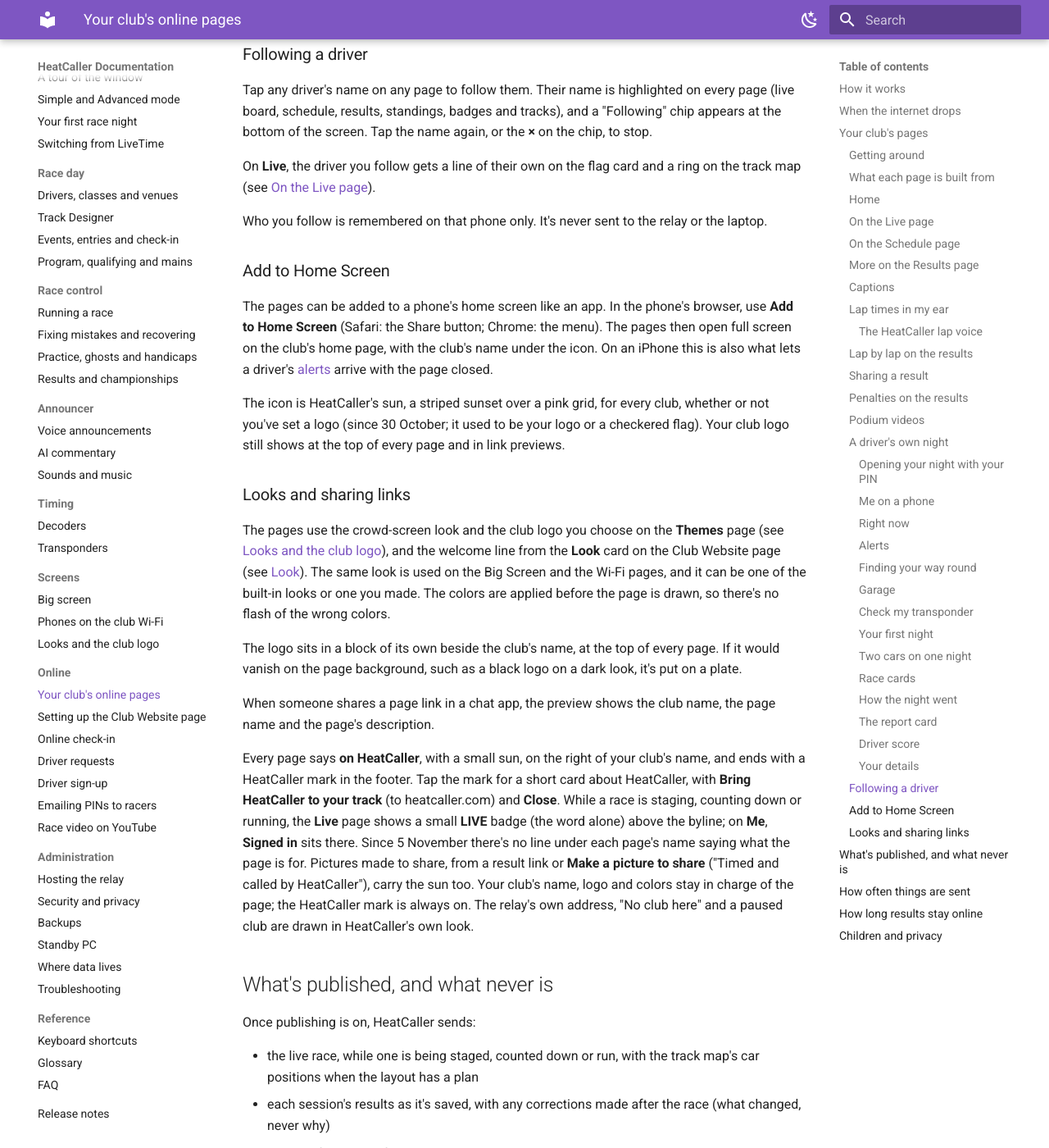
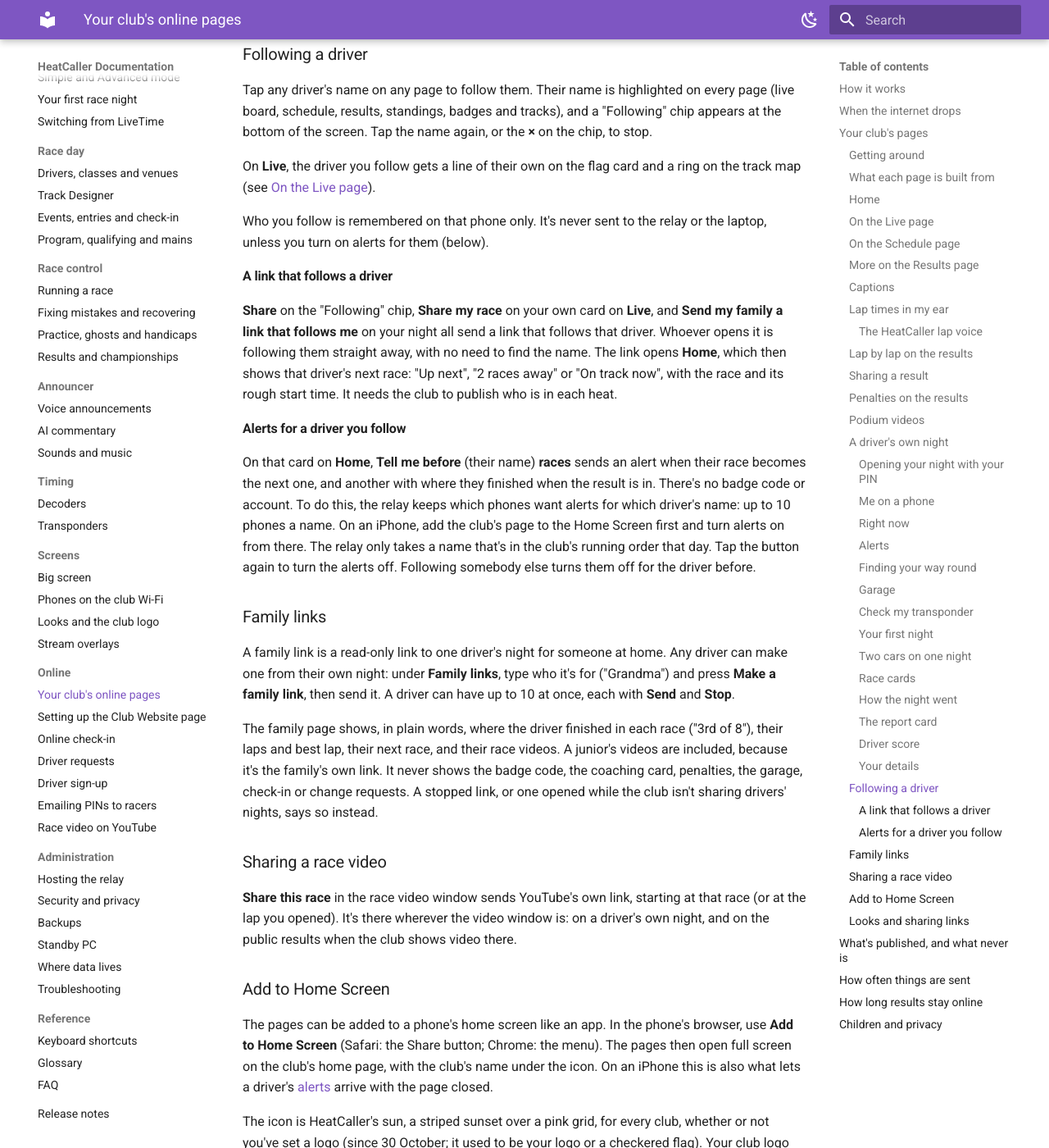
Before and after one commit to heatcaller/HeatCaller, an MkDocs documentation site: the page built from website/docs/online/index.md, in a window 1280 px wide and 1400 px high, scrolled down 28619 px. Shown: the whole window at 82% size. Built offline with MkDocs 1.6.1 and Material for MkDocs 9.7.7, drawn with Linux system fonts in a browser that asks for light colours; some of the changed text lies outside the part shown.

Commit message:
Family links go when nights close; user guide for overlays and families
Closing drivers' nights now takes every family link off the relay, as it
does follower alerts, so none comes back if the club opens nights again.

The user guide gets a Stream overlays page (presets, your own layouts,
juniors, sponsors, OBS scene switching) and sections on the sponsor Logo,
a driver's Car colour, the Stream overlay row, links that follow a driver,
follower alerts, family links, sharing a race video, and what the relay
keeps for those.

Co-Authored-By: Claude Opus 5.5 <noreply@anthropic.com>

```diff
--- a/website/docs/online/index.md
+++ b/website/docs/online/index.md
@@ -486,7 +486,25 @@ Tap any driver's name on any page to follow them. Their name is highlighted on e
 
 On **Live**, the driver you follow gets a line of their own on the flag card and a ring on the track map (see [On the Live page](#on-the-live-page)).
 
-Who you follow is remembered on that phone only. It's never sent to the relay or the laptop.
+Who you follow is remembered on that phone only. It's never sent to the relay or the laptop, unless you turn on alerts for them (below).
+
+#### A link that follows a driver
+
+**Share** on the "Following" chip, **Share my race** on your own card on **Live**, and **Send my family a link that follows me** on your night all send a link that follows that driver. Whoever opens it is following them straight away, with no need to find the name. The link opens **Home**, which then shows that driver's next race: "Up next", "2 races away" or "On track now", with the race and its rough start time. It needs the club to publish who is in each heat.
+
+#### Alerts for a driver you follow
+
+On that card on **Home**, **Tell me before** (their name) **races** sends an alert when their race becomes the next one, and another with where they finished when the result is in. There's no badge code or account. To do this, the relay keeps which phones want alerts for which driver's name: up to 10 phones a name. On an iPhone, add the club's page to the Home Screen first and turn alerts on from there. The relay only takes a name that's in the club's running order that day. Tap the button again to turn the alerts off. Following somebody else turns them off for the driver before.
+
+### Family links
+
+A family link is a read-only link to one driver's night for someone at home. Any driver can make one from their own night: under **Family links**, type who it's for ("Grandma") and press **Make a family link**, then send it. A driver can have up to 10 at once, each with **Send** and **Stop**.
+
+The family page shows, in plain words, where the driver finished in each race ("3rd of 8"), their laps and best lap, their next race, and their race videos. A junior's videos are included, because it's the family's own link. It never shows the badge code, the coaching card, penalties, the garage, check-in or change requests. A stopped link, or one opened while the club isn't sharing drivers' nights, says so instead.
+
+### Sharing a race video
+
+**Share this race** in the race video window sends YouTube's own link, starting at that race (or at the lap you opened). It's there wherever the video window is: on a driver's own night, and on the public results when the club shows video there.
 
 ### Add to Home Screen
 
@@ -536,9 +554,11 @@ A car nobody has named yet raced under its transponder number. Online, that name
 
 The rest is your choice, on the Club Website page:
 
-- **Short names.** "Shorten published names to a first name and an initial" is **on** by default, so "Dana Sloane" appears as "Dana S" everywhere online. If two drivers would end up looking the same, they get more letters until they differ.
+- **Short names.** "Shorten published names to a first name and an initial" is **on** by default, so "Dana Sloane" appears as "Dana S" everywhere online. If two drivers would end up looking the same, they get more letters until they differ. With it off, a junior (under 18) is still shown as a first name and an initial.
 - **The roster and heat line-ups** (who is entered, and who is in which heat) are **off** by default, with one checkbox for both. With it on, the Schedule page shows who is in each heat and gets a "Find your name" box. With it off, the schedule shows the heats but not who is in them. The roster itself (the list of who is entered and checked in) has no page of its own. The relay only shows the line-ups, or hands out the roster, if the relay admin has also allowed it for your club, so both ends have to agree before any of those names are public. Until they do, the Schedule page shows the heats without who is in them, even with the box ticked.
 - **Photos** only go into the online check-in list if you tick "Include photos (drivers can be children - off unless you're sure)". They're small thumbnails, and only someone holding the staff PIN, that driver's QR check-in or that driver's personal PIN can see them.
+
+Two things the relay keeps that phones ask for, not the laptop: a phone that turns on [alerts for a driver it follows](#alerts-for-a-driver-you-follow) leaves its push address against that driver's public name, and a [family link](#family-links) is a code that points at one driver's night. Both go when the club stops giving drivers their own nights.
 
 The online check-in list is private on the relay. It's never served whole to the public: the relay hands out one driver to a QR check-in link or a personal PIN, and the full list only to someone with the staff PIN. When you switch online check-in off, an empty list is published, which takes the names back off the relay.
 
--- a/website/mkdocs.yml
+++ b/website/mkdocs.yml
@@ -69,6 +69,7 @@ nav:
       - Big screen: screens/big-screen.md
       - Phones on the club Wi-Fi: screens/phone-and-web.md
       - Looks and the club logo: screens/looks-and-logo.md
+      - Stream overlays: screens/stream-overlays.md
   - Online:
       - Your club's online pages: online/index.md
       - Setting up the Club Website page: online/setup.md
```
Also changed, not shown: website/docs/race-day/drivers-and-classes.md (+1 -0 lines), website/docs/screens/big-screen.md (+1 -0 lines), website/docs/screens/phone-and-web.md (+4 -0 lines), website/docs/screens/stream-overlays.md (added, +103 -0 lines), 2 other files.
